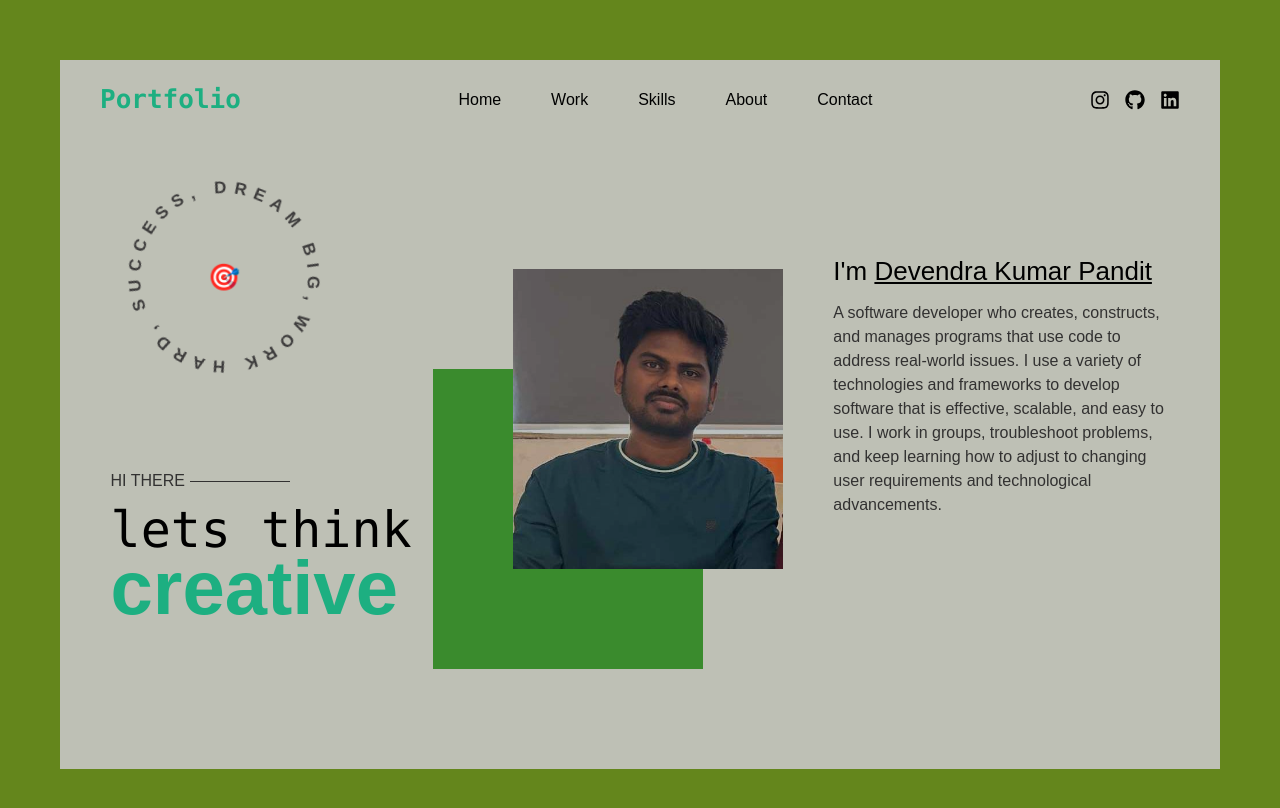
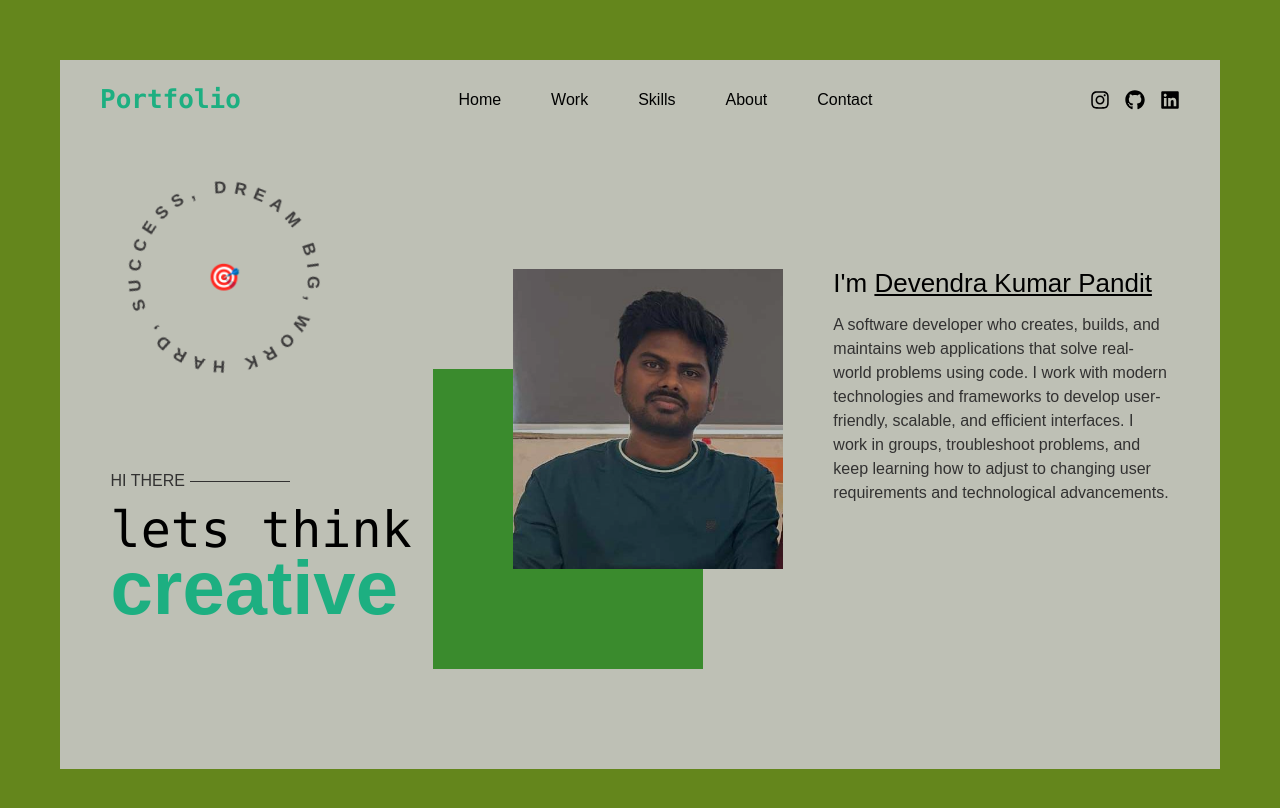
Before and after one commit to Devendrakr19/Devendra-Portfolio, a React (Vite) app: page / in a window 1280 px wide. Shown: the top 808 px of the page. Built offline with nearby package versions, Linux system fonts and the light colour scheme.

Commit message:
change ui of homepage

```diff
--- a/src/Components/pages/Homepage.jsx
+++ b/src/Components/pages/Homepage.jsx
@@ -81,10 +81,10 @@ const Homepage = ({ id }) => {
                   I'm <span className="underline">Devendra Kumar Pandit</span>
                 </h1>
                 <p className="mt-[10px] text-[#323131]">
-                  A software developer who creates, constructs, and manages
-                  programs that use code to address real-world issues. I use a
-                  variety of technologies and frameworks to develop software
-                  that is effective, scalable, and easy to use. I work in
+                  A software developer who creates, builds, and maintains web
+                  applications that solve real-world problems using code. I work
+                  with modern technologies and frameworks to develop
+                  user-friendly, scalable, and efficient interfaces. I work in
                   groups, troubleshoot problems, and keep learning how to adjust
                   to changing user requirements and technological advancements.
                 </p>
```
